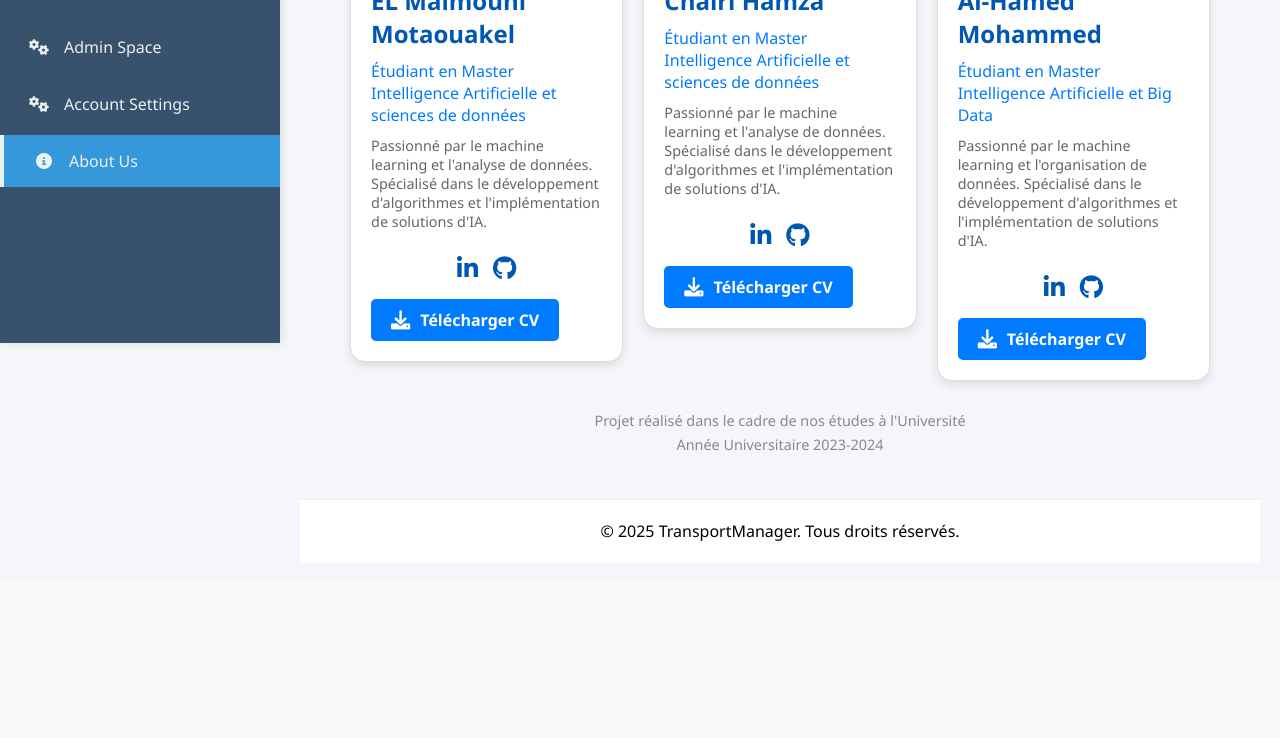
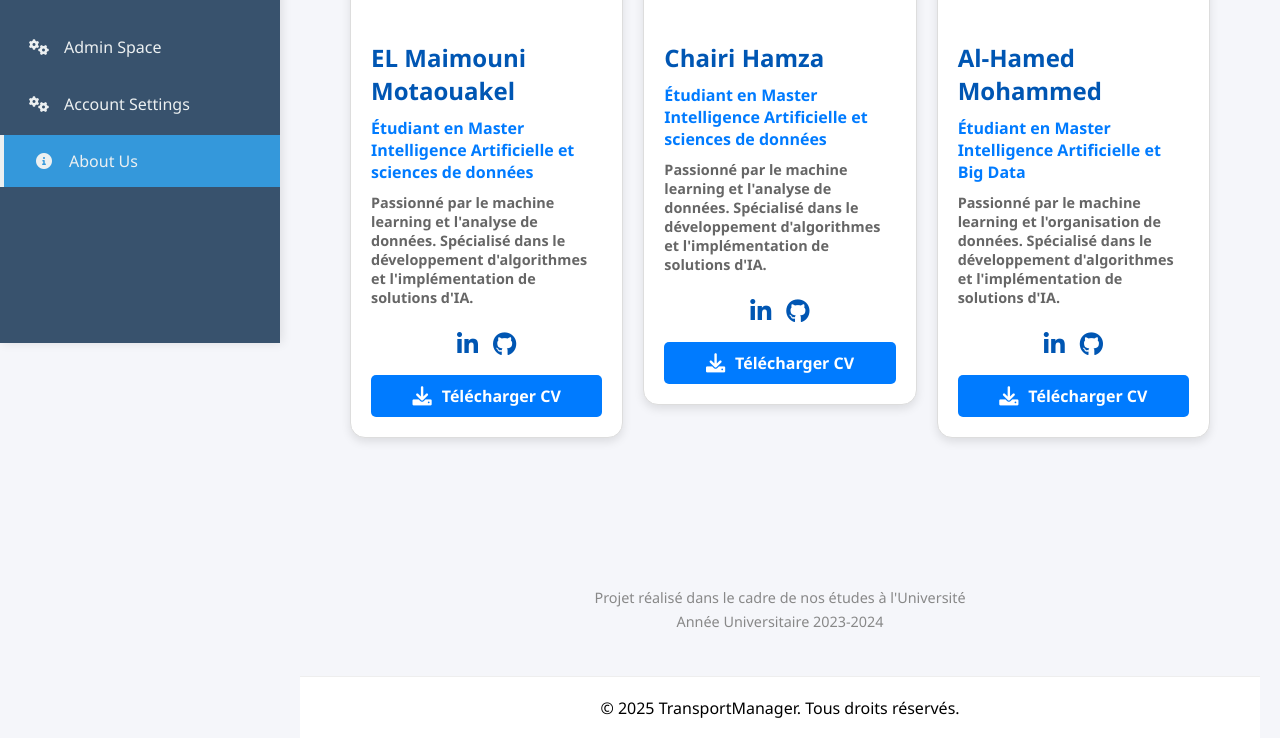
Before and after one commit to AlHamedMohammed/GestionTrasnport, a Flask app: page /about in a window 1280 px wide. Shown: the part 457-1195 px from the top of the page. Before the commit the page ends 998 px from the top, so only its background shows below. Run offline with Flask 3, Linux system fonts and the light colour scheme.

Commit message:
updat page about.html , css

```diff
--- a/app/static/css/about.css
+++ b/app/static/css/about.css
@@ -4,10 +4,11 @@
     padding: 20px;
 }
 
-h1 {
+.text-center {
     color: #0056b3;
     font-size: 2.5rem;
     font-weight: bold;
+    margin-bottom: 50px ;
 }
 
 .row {
@@ -15,6 +16,8 @@ h1 {
     justify-content: center; /* Centers the cards horizontally */
     flex-wrap: wrap; /* Ensures cards wrap to the next line on smaller screens */
     gap: 20px; /* Adds space between cards */
+    /* height: auto  ; */
+    margin-bottom: 100px ;
 }
 
 .col-md-5 {
@@ -84,7 +87,8 @@ h1 {
 }
 
 .cv-button {
-    display: inline-flex;
+    display: flex;
+    justify-content: center;
     align-items: center;
     gap: 10px;
     background: #007bff;
--- a/app/templates/about.html
+++ b/app/templates/about.html
@@ -42,7 +42,7 @@
                         <i class="fab fa-github"></i>
                     </a>
                 </div>
-                <a href="{{ url_for('static', filename='cv/cv_etudiant1.pdf') }}"
+                <a href="{{ url_for('static', filename='/cv_etudiant1.pdf') }}"
                    class="cv-button"
                    target="_blank">
                     <i class="fas fa-download"></i>
```
